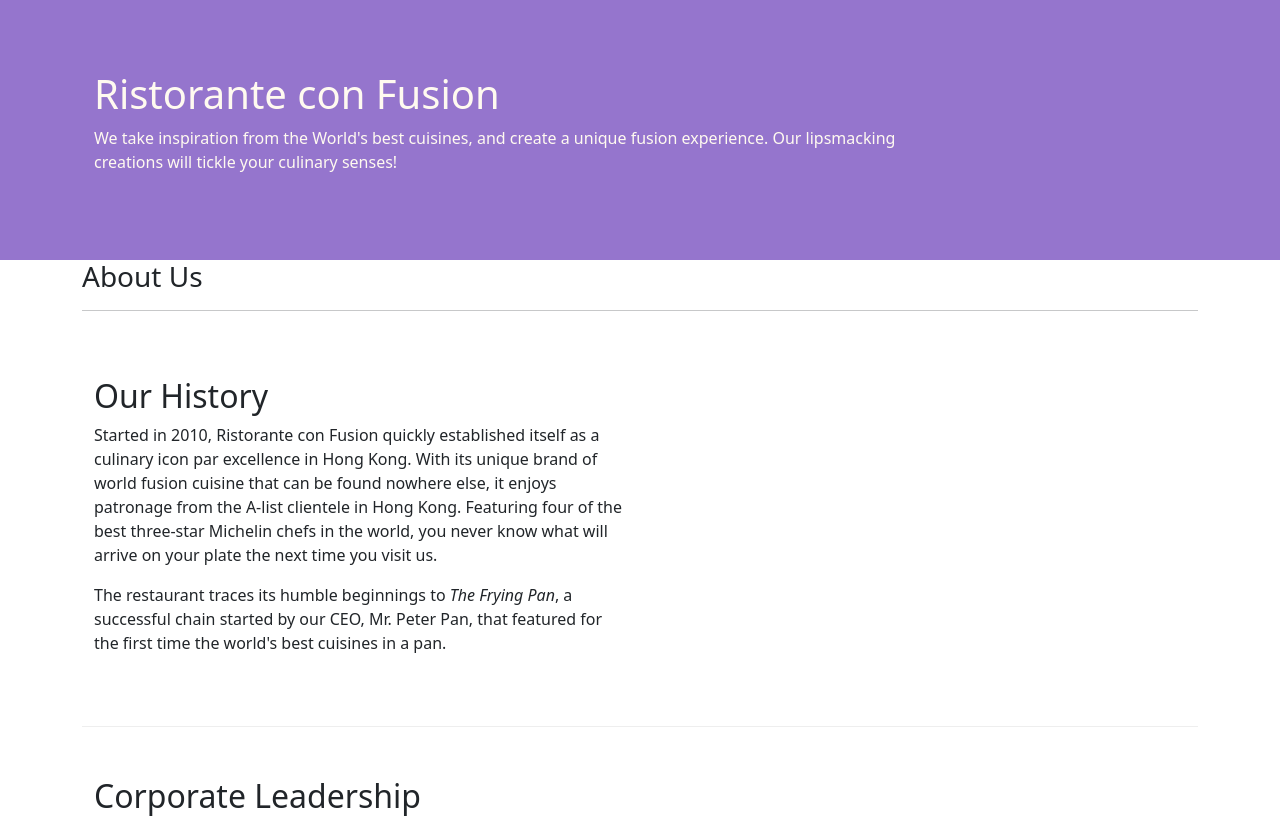
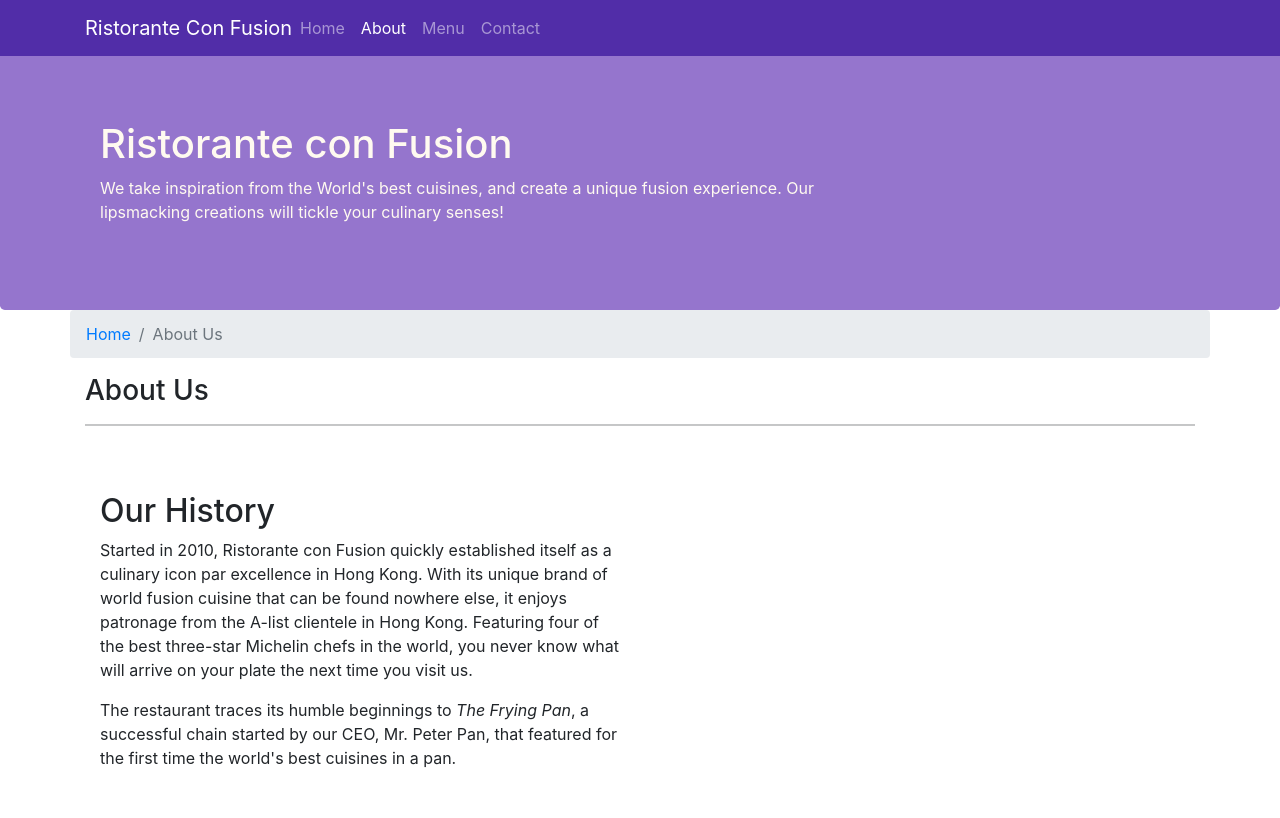
Before and after one commit to Ayoitsjason/git-test, a website: page aboutus.html in a window 1280 px wide. Shown: the top 818 px of the page. Drawn offline with nearby package versions, Linux system fonts and the light colour scheme.

Commit message:
added nav-bar with breadcrumbs

```diff
--- a/aboutus.html
+++ b/aboutus.html
@@ -10,11 +10,29 @@
 
     <!-- Bootstrap css -->
     <link href="https://cdn.jsdelivr.net/npm/bootstrap@5.0.0-beta3/dist/css/bootstrap.min.css" rel="stylesheet" integrity="sha384-eOJMYsd53ii+scO/bJGFsiCZc+5NDVN2yr8+0RDqr0Ql0h+rP48ckxlpbzKgwra6" crossorigin="anonymous">
+    <link rel="stylesheet" href="node_modules/bootstrap/dist/css/bootstrap.min.css">
     <link href="css/styles.css" rel="stylesheet">
 
 </head>
 
 <body>
+
+    <nav class="navbar navbar-dark navbar-expand-sm fixed-top">
+        <div class="container">
+            <button class="navbar-toggler" type="button" data-toggle="collapse" data-target="#Navbar">
+                <span class="navbar-toggler-icon"></span>
+            </button>
+            <a class="navbar-brand mr-auto" href="index.html">Ristorante Con Fusion</a>
+            <div class="collapse navbar-collapse" id="Navbar">
+                <ul class="navbar-nav mr-auto">
+                    <li class="nav-item"><a class="nav-link" href="index.html">Home</a></li>
+                    <li class="nav-item active"><a class="nav-link" href="aboutus.html">About</a></li>
+                    <li class="nav-item"><a class="nav-link">Menu</a></li>
+                    <li class="nav-item"><a class="nav-link">Contact</a></li>
+                </ul>
+            </div>
+        </div>
+    </nav>
 
     <header class="jumbotron">
         <div class="container">
@@ -30,7 +48,11 @@
     </header>
 
     <div class="container">
-        <div class="row .row-content">
+        <div class="row">
+            <ol class="col-12 breadcrumb">
+                <li class="breadcrumb-item"><a href="index.html">Home</a>
+                <li class="breadcrumb-item active">About Us</li>
+            </ol>
             <div class="col-12">
                <h3>About Us</h3>
                <hr>
@@ -71,8 +93,8 @@
                 <div class="col-4 offset-1 col-sm-2">
                     <h5>Links</h5>
                     <ul class="list-unstyled">
-                        <li><a href="#">Home</a></li>
-                        <li><a href="#">About</a></li>
+                        <li><a href="index.html">Home</a></li>
+                        <li><a href="aboutus.html">About</a></li>
                         <li><a href="#">Menu</a></li>
                         <li><a href="#">Contact</a></li>
                     </ul>
--- a/css/styles.css
+++ b/css/styles.css
@@ -28,3 +28,12 @@
   margin: 0px;
   color: #0f0f0f;
 }
+
+body {
+  padding: 50px 0px 0px 0px;
+  z-index: 0;
+}
+
+.navbar-dark {
+  background-color: #512da8;
+}
```
Also changed, not shown: index.html (+19 -3 lines).
